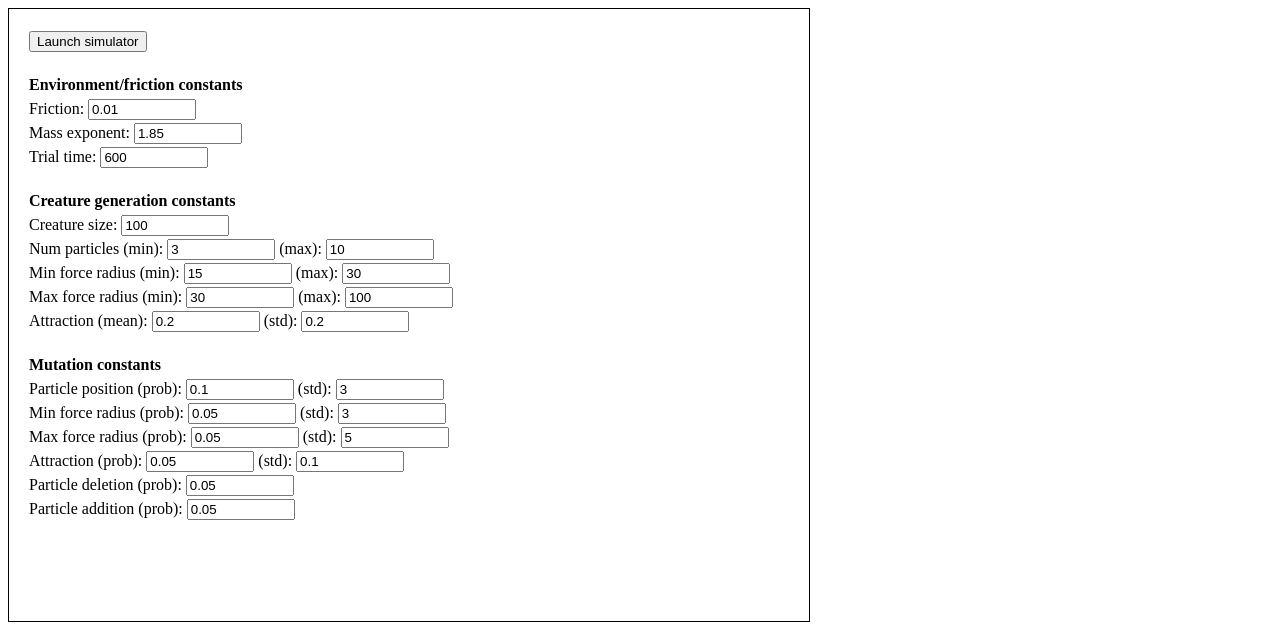
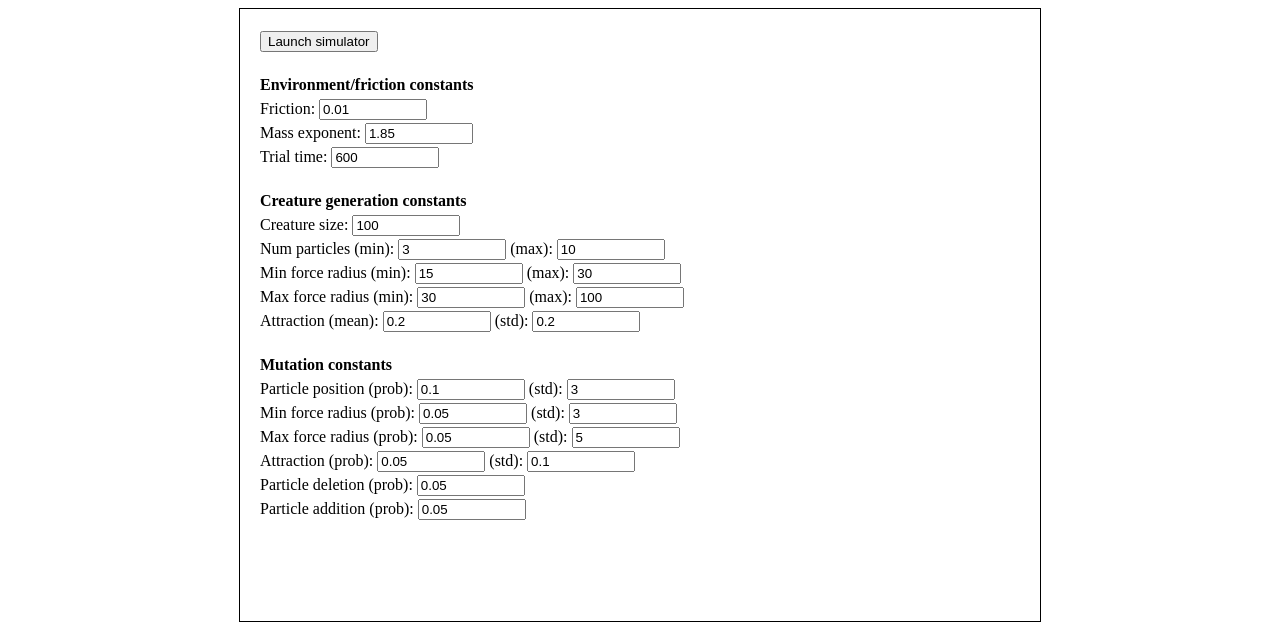
Before and after one commit to UnaryPlus/evolution-simulator, a website with bundled scripts: page index.html in a window 1280 px wide. Built offline with nearby package versions, Linux system fonts and the light colour scheme.

Commit message:
center stuff

```diff
--- a/index.html
+++ b/index.html
@@ -5,7 +5,14 @@
     <title>Evolution Simulator</title>
 
     <style>
+      #container {
+        text-align: center;
+      }
       #config {
+        display: inline-block;
+        position: relative;
+        left: 2px;
+        text-align: left;
         box-sizing: border-box;
         width: 802px;
         height: 614px;
@@ -26,6 +33,7 @@
     </style>
   </head>
   <body>
+    <div id="container">
       <form id="config">
         <div id="launch">
           <input type="submit" value="Launch simulator">
@@ -89,6 +97,8 @@
       </form>
 
       <div id="game"></div>
+    </div>
+
     <script src="game.js"></script>
   </body>
 </html>
```
Lines whose indentation alone changed are shown as unchanged.
